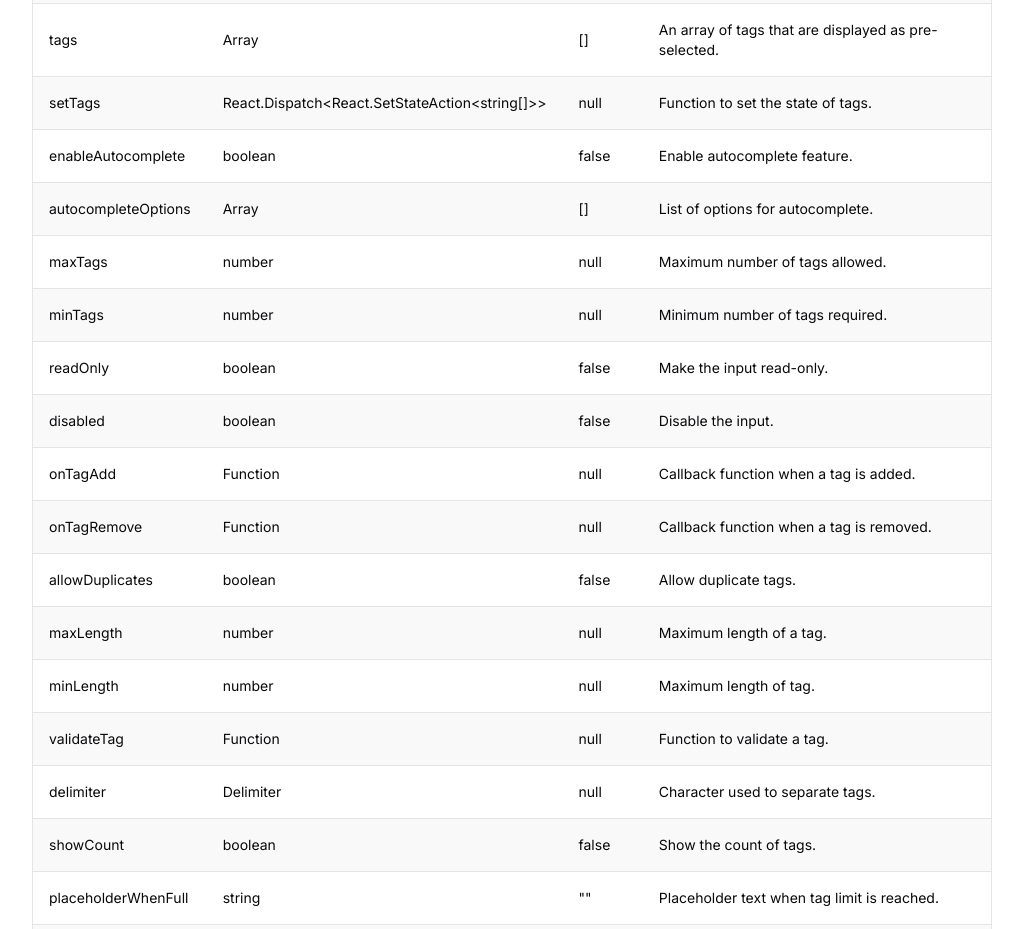
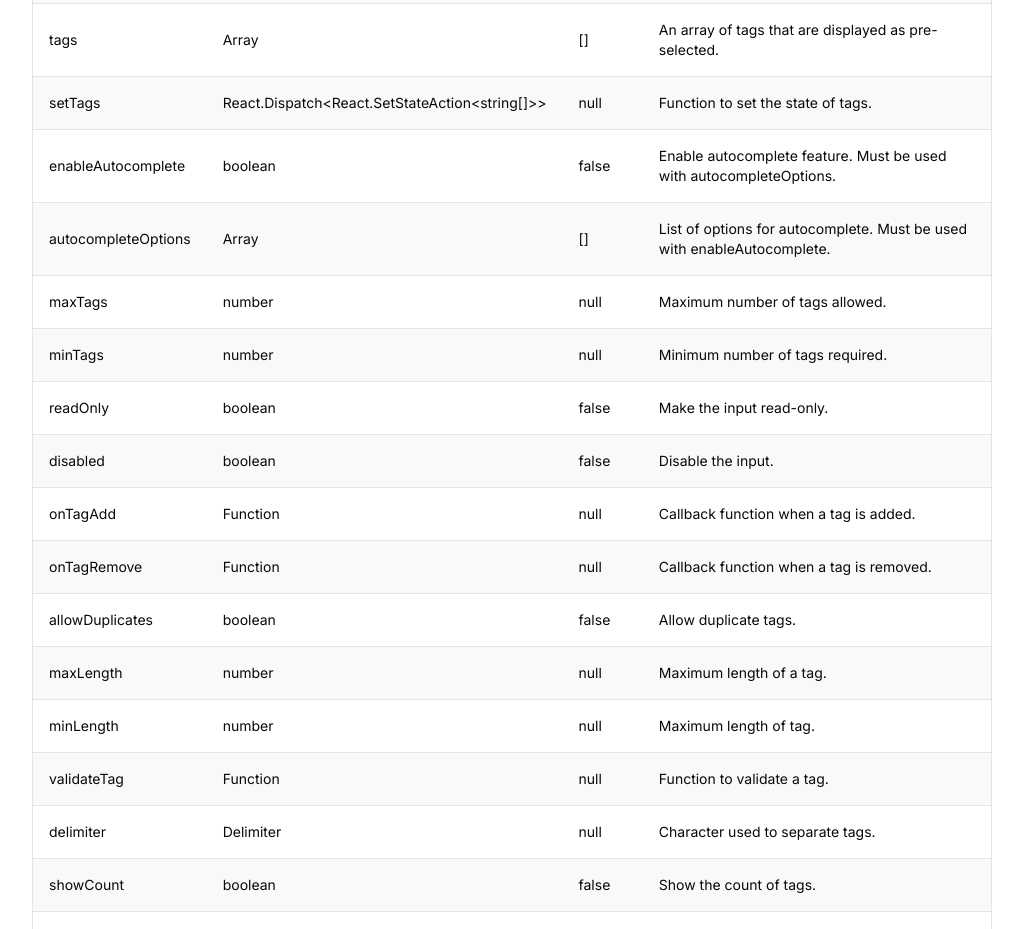
Before and after one commit to JaleelB/emblor, a Next.js app: page / in a window 1280 px wide. Shown: the part 7120-8049 px from the top of the page, without its empty margins (128-1151 px from the left). Built offline with nearby package versions, Linux system fonts and the light colour scheme.

Commit message:
feat: updated props table

```diff
--- a/codeSnippets.ts
+++ b/codeSnippets.ts
@@ -167,13 +167,13 @@ export const tagInputProps: propOption[] = [
     option: "enableAutocomplete",
     type: "boolean",
     default: "false",
-    description: "Enable autocomplete feature."
+    description: "Enable autocomplete feature. Must be used with autocompleteOptions."
   },
   {
     option: "autocompleteOptions",
     type: "Array",
     default: "[]",
-    description: "List of options for autocomplete."
+    description: "List of options for autocomplete. Must be used with enableAutocomplete."
   },
   {
     option: "maxTags",
```
